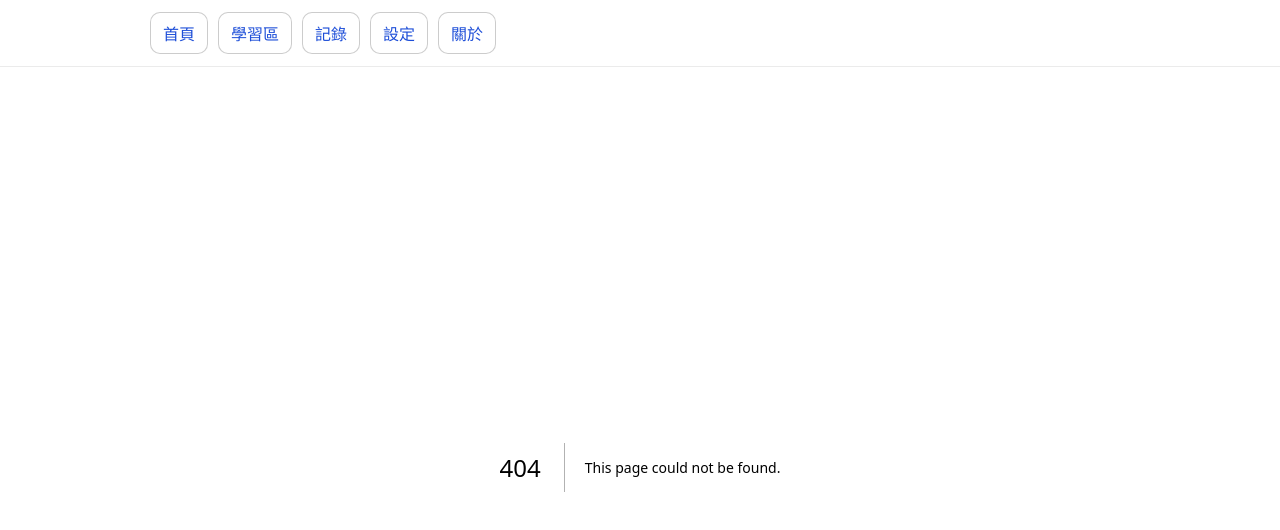
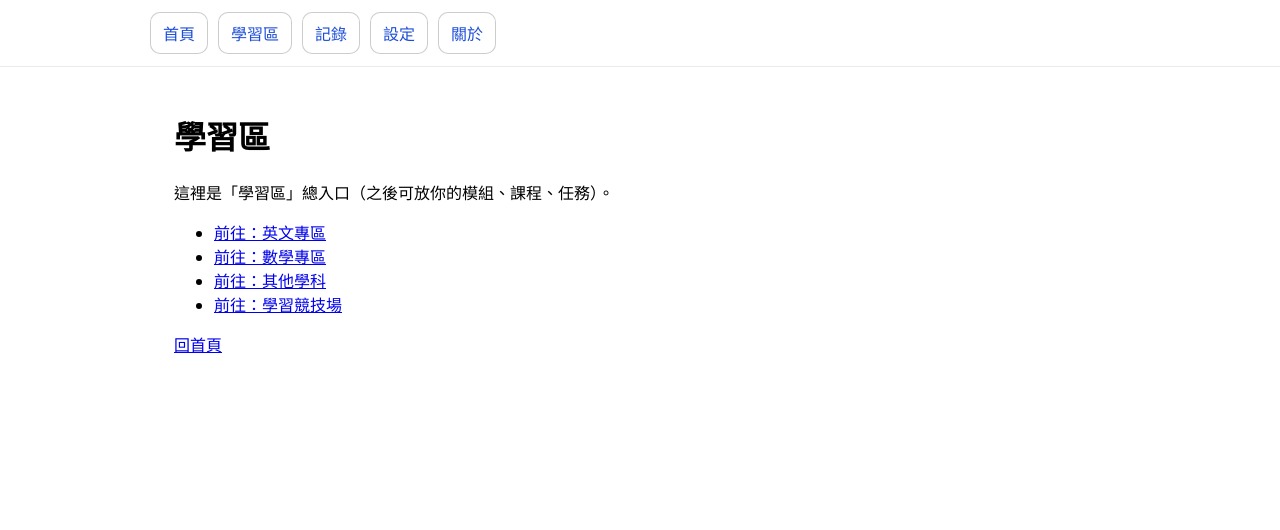
Before and after one commit to boos88978857-svg/ai-intelligent-learning-machine, a Next.js app: page /learn in a window 1280 px wide. Before the commit this address had no page. Shown: the top 530 px of the page. Built offline with nearby package versions, Linux system fonts and the light colour scheme.

Commit message:
创建 page.ts导航

```diff
--- /dev/null
+++ b/app/learn/page.tsx
@@ -0,0 +1,17 @@
+import Link from "next/link";
+
+export default function LearnPage() {
+  return (
+    <main style={{ padding: 24 }}>
+      <h1>學習區</h1>
+      <p>這裡是「學習區」總入口（之後可放你的模組、課程、任務）。</p>
+      <ul>
+        <li><Link href="/english">前往：英文專區</Link></li>
+        <li><Link href="/math">前往：數學專區</Link></li>
+        <li><Link href="/subjects">前往：其他學科</Link></li>
+        <li><Link href="/arena">前往：學習競技場</Link></li>
+      </ul>
+      <p><Link href="/">回首頁</Link></p>
+    </main>
+  );
+}
```
